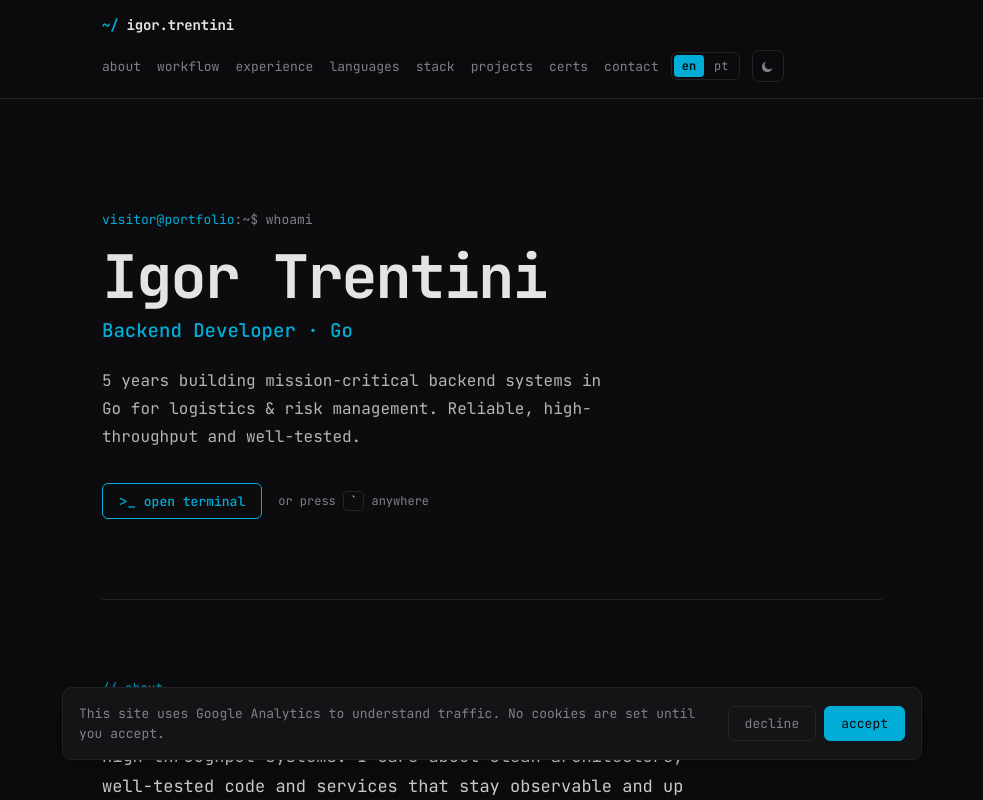
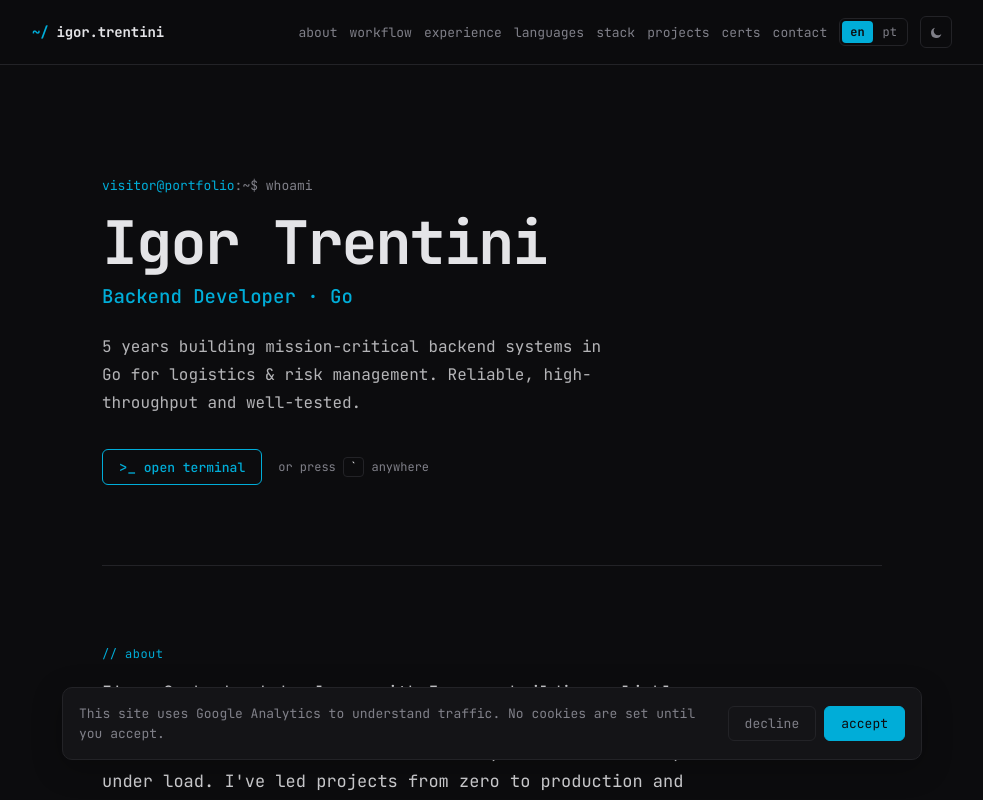
Before and after one commit to o-igor-trentini/portfolio-v3, a Next.js app: page / in a window 1280 px wide. Shown: the top 800 px of the page, without its empty margins (148-1131 px from the left). Built offline with nearby package versions, Linux system fonts and the light colour scheme; no server answers.

Commit message:
refactor: expand header width

```diff
--- a/app/tokens.css
+++ b/app/tokens.css
@@ -50,6 +50,9 @@
   /* layout */
   --gutter: clamp(20px, 5vw, 40px);
   --container: 860px;
+  /* Header lives on a wider column than the 860px content so its 8-item nav
+     fits inline on one row; the offset from --container is intentional. */
+  --container-header: 1000px;
 
   /* 1px neutral rule reused on cards, inputs, dividers and borders.
      var(--border) is resolved at the use site, so the rule still
--- a/components/layout/Header.module.css
+++ b/components/layout/Header.module.css
@@ -7,14 +7,13 @@
   border-bottom: var(--hairline);
 }
 .site-header__inner {
-  max-width: var(--container);
+  max-width: var(--container-header);
   margin: 0 auto;
   padding: var(--space-md) var(--gutter);
   display: flex;
   align-items: center;
   justify-content: space-between;
   gap: var(--space-md);
-  flex-wrap: wrap;
 }
 .brand {
   text-decoration: none;
@@ -36,8 +35,9 @@
 }
 .nav-links {
   display: flex;
-  gap: var(--space-md);
+  gap: var(--space-sm);
   font-size: var(--text-sm);
+  white-space: nowrap;
 }
 .navlink {
   color: var(--muted);
@@ -103,7 +103,7 @@
   border-bottom: none;
 }
 
-@media (max-width: 720px) {
+@media (max-width: 900px) {
   .nav-links {
     display: none !important;
   }
```
